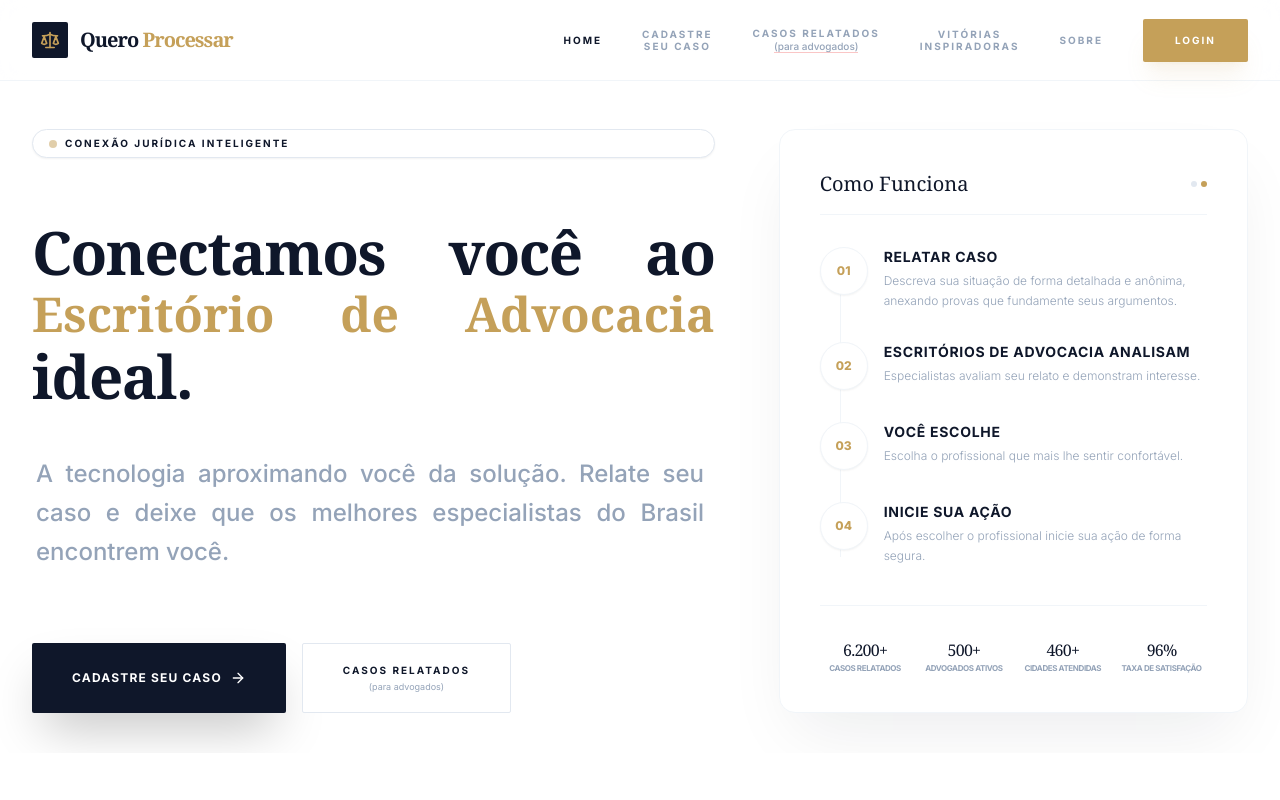
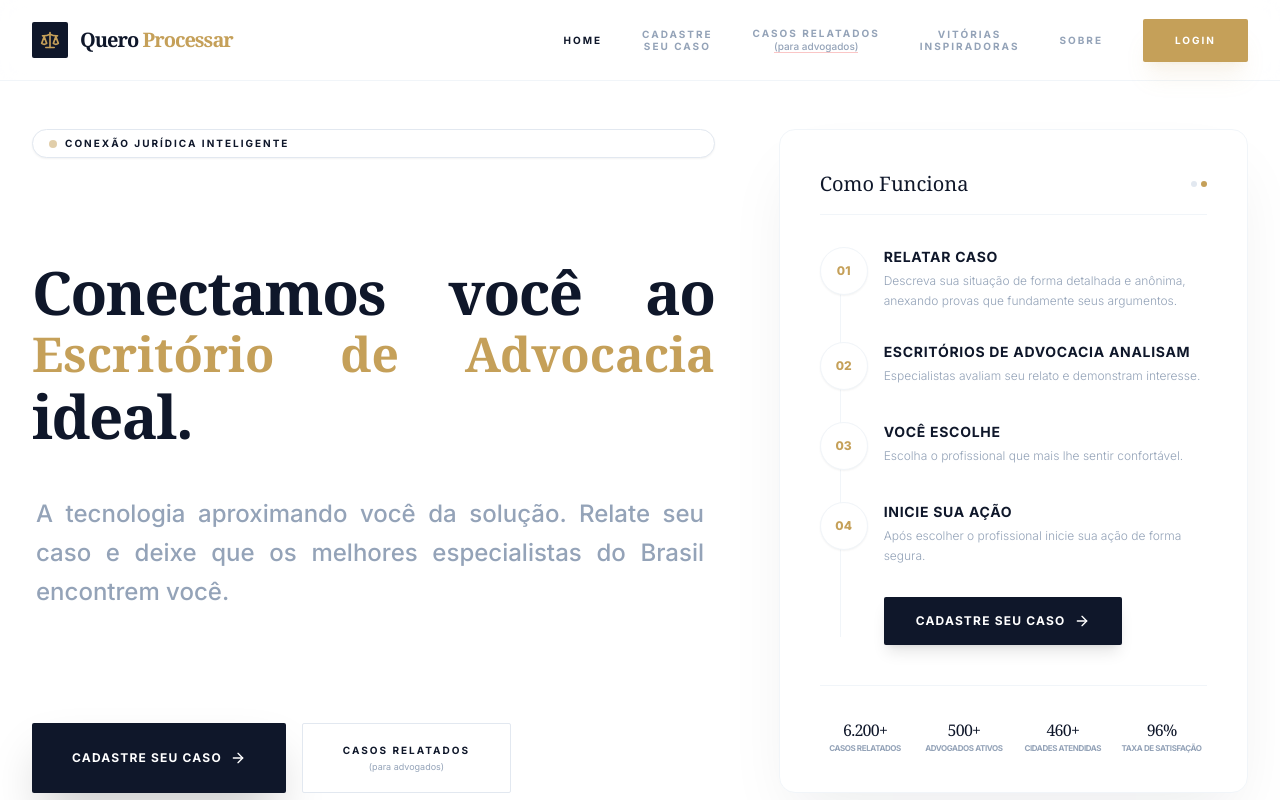
Before and after one commit to Aprendendo1234/queroprocessar, a React (Vite) app: page / in a window 1280 px wide. Shown: the top 800 px of the page. Built offline with nearby package versions, Linux system fonts and the light colour scheme; no server answers; the database is empty.

Commit message:
feat: add CTA button to How It Works section

```diff
--- a/components/LandingPage.tsx
+++ b/components/LandingPage.tsx
@@ -142,6 +142,17 @@ const LandingPage: React.FC<LandingPageProps> = ({ onStart, onBrowseCases, onVie
                         </div>
                       </div>
                     ))}
+                  </div>
+
+                  {/* Action Button */}
+                  <div className="mt-8 pl-16 relative z-10">
+                    <button
+                      onClick={onStart}
+                      className="bg-[#0F172A] text-white px-8 py-4 rounded-sm font-bold text-xs uppercase tracking-widest hover:bg-[#1E293B] transition shadow-lg flex items-center group"
+                    >
+                      CADASTRE SEU CASO
+                      <ArrowRight className="ml-2 group-hover:translate-x-1 transition-transform w-4 h-4" />
+                    </button>
                   </div>
                 </div>
 
```
